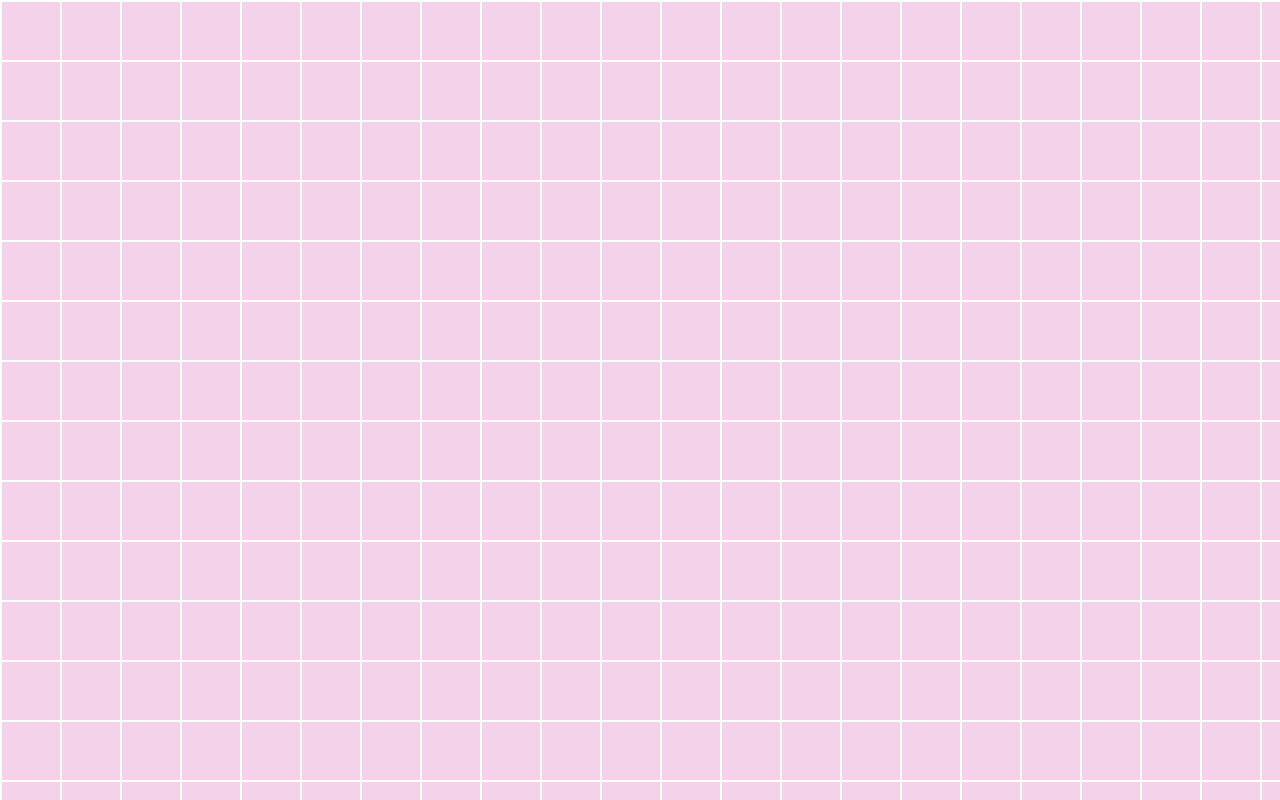
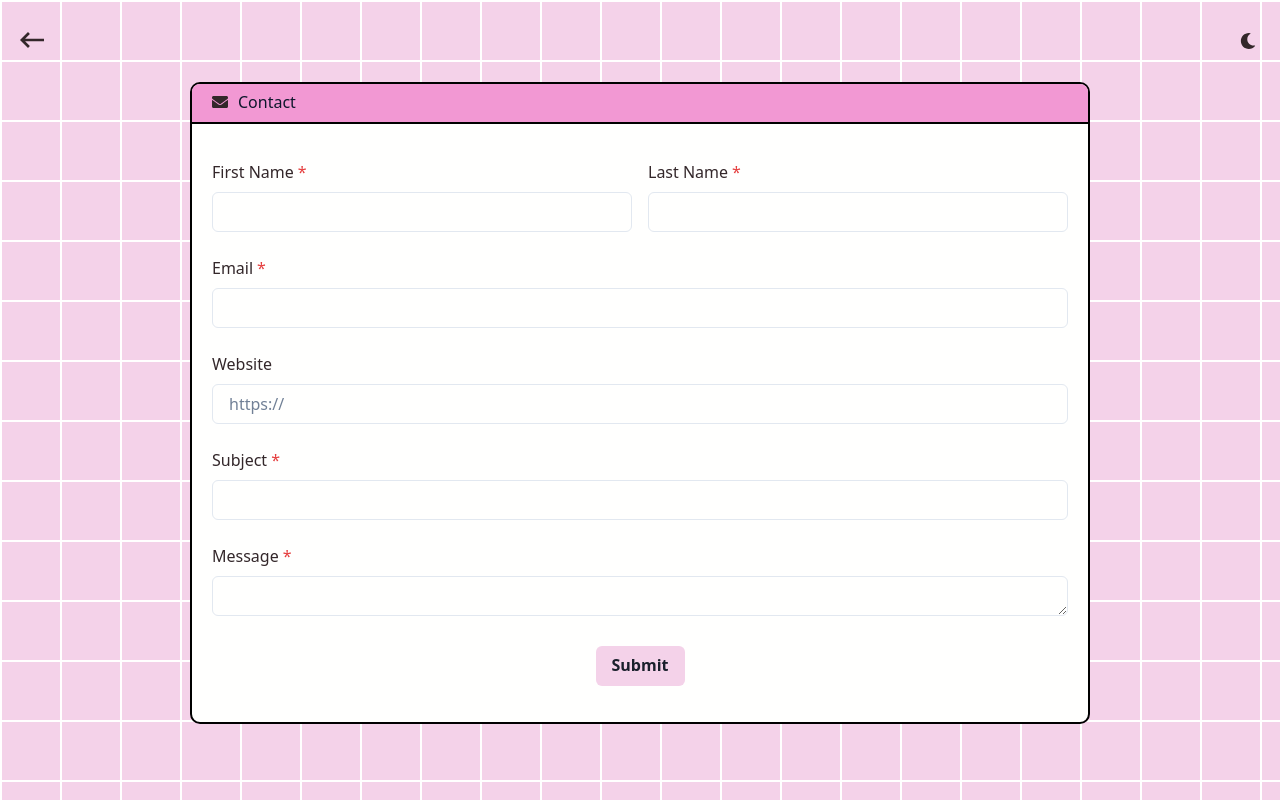
Before and after one commit to changyenna/my-website, a React (Create React App) app: page /contact in a window 1280 px wide. Before the commit this address had no page. Built offline with nearby package versions, Linux system fonts and the light colour scheme.

Commit message:
changed name to isabelle

```diff
--- a/package.json
+++ b/package.json
@@ -53,9 +53,5 @@
     },
     "devDependencies": {
         "prettier": "^3.0.0"
-    },
-    "engines": {
-        "node": "v16.15.1",
-        "npm": "9.8.1"
     }
 }
--- a/public/index.html
+++ b/public/index.html
@@ -24,7 +24,7 @@
       work correctly both with client-side routing and a non-root public URL.
       Learn how to configure a non-root public URL by running `npm run build`.
     -->
-        <title>Yenna Chang</title>
+        <title>Isabelle Chang</title>
     </head>
     <body>
         <noscript>You need to enable JavaScript to run this app.</noscript>
--- a/src/components/About.js
+++ b/src/components/About.js
@@ -87,7 +87,7 @@ const About = ({ theme }) => {
                             fontSize={{ lg: '5xl', md: '5xl', sm: '4xl' }}
                             fontWeight="black"
                         >
-                            Yenna Chang
+                            Isabelle Chang
                         </Text>
                         <VStack align="left">
                             <HStack>
--- a/src/index.js
+++ b/src/index.js
@@ -1,7 +1,7 @@
 import React from 'react';
 import ReactDOM from 'react-dom/client';
 import './index.css';
-import App from './App';
+// import App from './App';
 import reportWebVitals from './reportWebVitals';
 import { ChakraProvider, createLocalStorageManager } from '@chakra-ui/react';
 
@@ -21,6 +21,7 @@ import Playground from './pages/playground/playground';
 import { SlidingPanelProvider } from './pages/home/SlidingPanelContext';
 import FirstPanel from './pages/home/FirstPanel';
 import SecondPanel from './pages/home/SecondPanel';
+import Contact from './pages/Contact';
 // import Projects from './nav-bar/Projects';
 
 const root = ReactDOM.createRoot(document.getElementById('root'));
@@ -38,6 +39,7 @@ root.render(
                         <Route path="/playground" element={<Playground />} />
                         <Route path="/firstPanel" element={<FirstPanel />} />
                         <Route path="/secondPanel" element={<SecondPanel />} />
+                        <Route path="/contact" element={<Contact />} />
                     </Routes>
                 </BrowserRouter>
             </SlidingPanelProvider>
--- a/src/nav-bar/HomeNavBar.js
+++ b/src/nav-bar/HomeNavBar.js
@@ -37,7 +37,7 @@ const HomeNavBar = () => {
 
     const pageData = [
         {
-            url: 'https://www.linkedin.com/in/yenna-chang/',
+            url: 'https://www.linkedin.com/in/isabelle-y-chang/',
             title: 'About'
         },
         {
--- /dev/null
+++ b/src/pages/Contact.js
@@ -0,0 +1,124 @@
+import React from 'react';
+import {
+    Box,
+    Button,
+    VStack,
+    HStack,
+    useColorModeValue,
+    Text,
+    FormControl,
+    FormLabel,
+    FormErrorMessage,
+    Input,
+    FormHelperText,
+    Container
+} from '@chakra-ui/react';
+import { FaEnvelope } from 'react-icons/fa';
+import MySceneNavBar from '../nav-bar/MySceneNavBar';
+
+const Contact = () => {
+    const bgColors = useColorModeValue('light.100', 'dark.300');
+    const titleBar = useColorModeValue('light.400', 'dark.800');
+    const textColors = useColorModeValue('light.1000', 'dark.100');
+    const buttonColors = useColorModeValue('light.300', 'light.400');
+
+    return (
+        <div>
+            <MySceneNavBar display_return={true} />
+            <Box
+                border="2px solid black"
+                maxWidth={{ lg: '900px' }}
+                backgroundColor={bgColors}
+                position="relative"
+                margin={{
+                    lg: '0px auto 0px',
+                    md: '0px 10px 0px',
+                    sm: '0px 10px 0px'
+                }}
+                borderRadius="10px"
+            >
+                <VStack spacing="4">
+                    <Box
+                        borderTop="none"
+                        borderRight="none"
+                        borderLeft="none"
+                        borderTopLeftRadius="8px"
+                        borderTopRightRadius="8px"
+                        borderBottom="2px solid black"
+                        width="100%"
+                        height="40px"
+                        bg={titleBar}
+                    >
+                        <HStack spacing="10px" ml="20px" mt="6px">
+                            <Box>
+                                <FaEnvelope />
+                            </Box>
+                            <Box color={textColors} pointerEvents="none">
+                                <Text fontSize="md">Contact</Text>
+                            </Box>
+                            {/* <Box
+                                className="close"
+                                position="absolute"
+                                right="1%"
+                                top="1.5%"
+                                cursor="pointer"
+                                height="20px"
+                                width="20px"
+                                borderRadius="50px"
+                                bg={'light.300'}
+                            ></Box> */}
+                        </HStack>
+                    </Box>
+
+                    <Box width="100%" p={5}>
+                        <VStack>
+                            <FormControl isRequired mt={0}>
+                                <HStack spacing="4">
+                                    <Box flex="1">
+                                        <FormLabel>First Name</FormLabel>
+                                        <Input type="text" />
+                                    </Box>
+                                    <Box flex="1">
+                                        <FormLabel>Last Name</FormLabel>
+                                        <Input type="text" />
+                                    </Box>
+                                </HStack>
+                            </FormControl>
+
+                            <FormControl isRequired mt={4}>
+                                <FormLabel>Email</FormLabel>
+                                <Input type="email" />
+                            </FormControl>
+
+                            <FormControl mt={4}>
+                                <FormLabel>Website</FormLabel>
+                                <Input type="url" placeholder="https://" />
+                            </FormControl>
+
+                            <FormControl isRequired mt={4}>
+                                <FormLabel>Subject</FormLabel>
+                                <Input type="text" />
+                            </FormControl>
+
+                            <FormControl isRequired mt={4}>
+                                <FormLabel>Message</FormLabel>
+                                <Input as="textarea" />
+                            </FormControl>
+
+                            <Button
+                                bg={buttonColors}
+                                variant="solid"
+                                mt={4}
+                                mb={4}
+                            >
+                                Submit
+                            </Button>
+                        </VStack>
+                    </Box>
+                </VStack>
+            </Box>
+        </div>
+    );
+};
+
+export default Contact;
--- a/src/pages/home/Home.js
+++ b/src/pages/home/Home.js
@@ -18,7 +18,7 @@ import {
     useColorMode
 } from '@chakra-ui/react';
 // import { FaEnvelope } from 'react-icons/fa';
-// import { Link } from 'react-router-dom';
+import { Link } from 'react-router-dom';
 // import DIARY from '../../assets/diary.png';
 
 import PDF from '../../assets/pdf.png';
@@ -175,14 +175,25 @@ const Home = () => {
                                             as="a" // Use the "as" prop to change the button's root element to anchor tag
                                         >
                                             <VStack>
-                                                <a href="mailto:yenna.chang@gmail.com">
+                                                {/* <Link to="/contact">
                                                     <Box>
                                                         <img
                                                             src={GMAIL}
-                                                            alt="Compose Email"
+                                                            alt="Contact"
                                                         />
                                                     </Box>
 
+                                                    <Text fontWeight="normal">
+                                                        Contact
+                                                    </Text>
+                                                </Link> */}
+                                                <a href="mailto:yennaisabelle@gmail.com">
+                                                    <Box>
+                                                        <img
+                                                            src={GMAIL}
+                                                            alt="Contact"
+                                                        />
+                                                    </Box>
                                                     <Text fontWeight="normal">
                                                         Contact
                                                     </Text>
@@ -349,17 +360,28 @@ const Home = () => {
                                             width="100px"
                                             height="100px"
                                             // _hover={{ backgroundColor: 'red' }}
-                                            as="a" // Use the "as" prop to change the button's root element to anchor tag
+                                            as="a"
                                         >
                                             <VStack>
-                                                <a href="mailto:yenna.chang@gmail.com">
+                                                {/* <Link to="/contact">
                                                     <Box>
                                                         <img
                                                             src={GMAIL}
-                                                            alt="Compose Email"
+                                                            alt="Contact"
                                                         />
                                                     </Box>
 
+                                                    <Text fontWeight="normal">
+                                                        Contact
+                                                    </Text>
+                                                </Link> */}
+                                                <a href="mailto:yennaisabelle@gmail.com">
+                                                    <Box>
+                                                        <img
+                                                            src={GMAIL}
+                                                            alt="Contact"
+                                                        />
+                                                    </Box>
                                                     <Text fontWeight="normal">
                                                         Contact
                                                     </Text>
--- a/src/pages/home/SecondPanel.js
+++ b/src/pages/home/SecondPanel.js
@@ -10,6 +10,7 @@ import {
     Stack,
     useBreakpointValue
 } from '@chakra-ui/react';
+import { Link } from 'react-router-dom';
 import Memories from '../../components/memories-comp/Memories';
 import MusicPlayer from '../../components/music-player-comp/MusicPlayer';
 // import Fade from 'react-reveal/Fade';
@@ -20,10 +21,6 @@ const SecondPanel = ({ className }) => {
     // const bgColors = useColorModeValue('light.100', 'dark.300');
 
     const templateAreas = useBreakpointValue({
-        lg: `"memories music"
-            "gmail music"
-            "pdf music"
-            "pdf music"`,
         lg: `"memories music"
             "gmail music"
             "pdf music"
@@ -65,13 +62,13 @@ const SecondPanel = ({ className }) => {
                             as="a"
                         >
                             <VStack>
-                                <a href="mailto:yenna.chang@gmail.com">
+                                <Link to="/contact">
                                     <Box>
-                                        <img src={GMAIL} alt="Compose Email" />
+                                        <img src={GMAIL} alt="Contact" />
                                     </Box>
 
                                     <Text fontWeight="normal">Contact</Text>
-                                </a>
+                                </Link>
                             </VStack>
                         </Button>
                         {/* </Fade> */}
@@ -90,7 +87,7 @@ const SecondPanel = ({ className }) => {
                                     rel="noreferrer"
                                 >
                                     <Box>
-                                        <img src={PDF} />
+                                        <img src={PDF} alt="pdf icon" />
                                     </Box>
                                     <Text fontWeight="normal">Resume</Text>
                                 </a>
```
Also changed, not shown: src/components/projects-comp/Projects.js (+1 -8 lines), src/pages/home/FirstPanel.js (+46 -46 lines), 1 other file (tests, documents, lock files or other folders).
